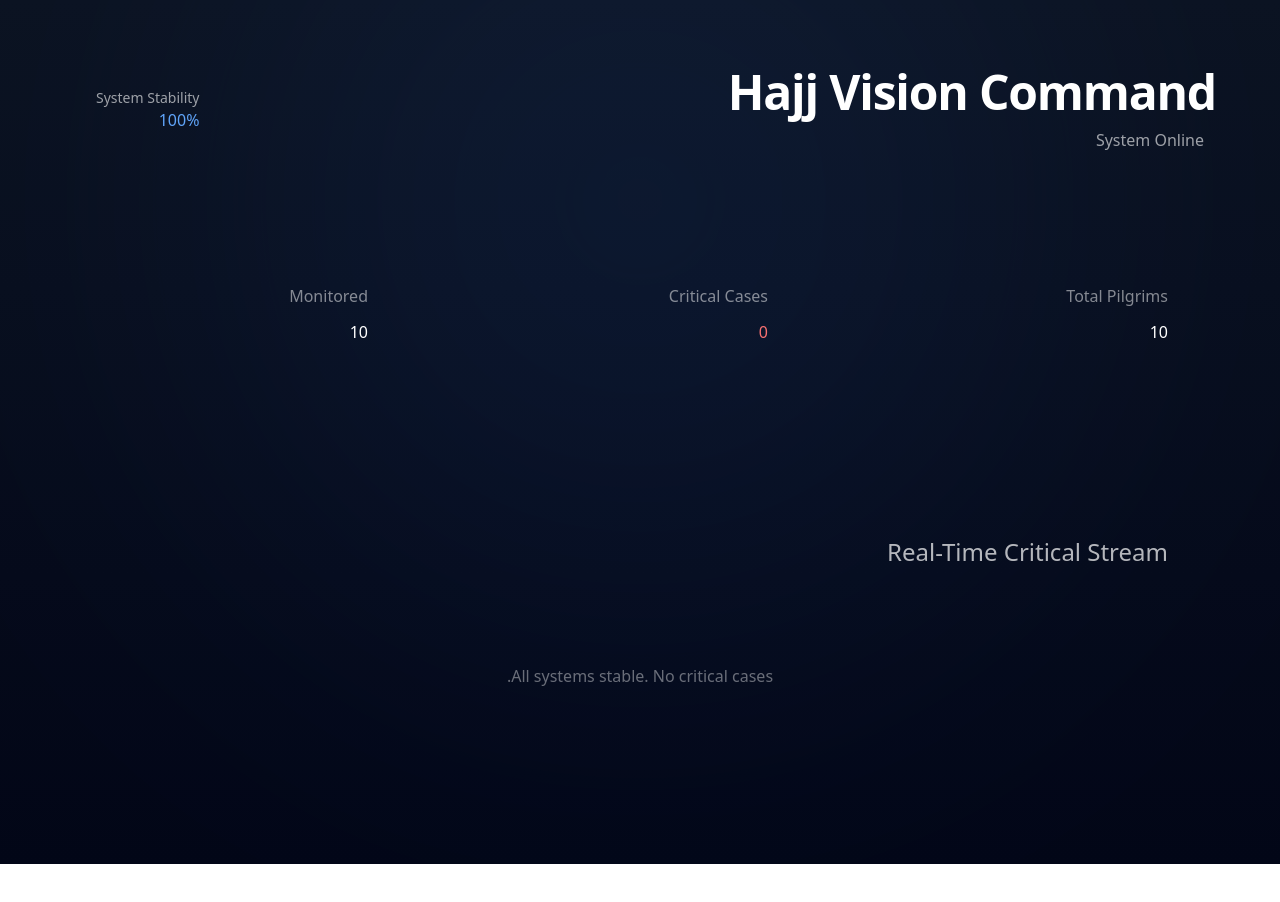
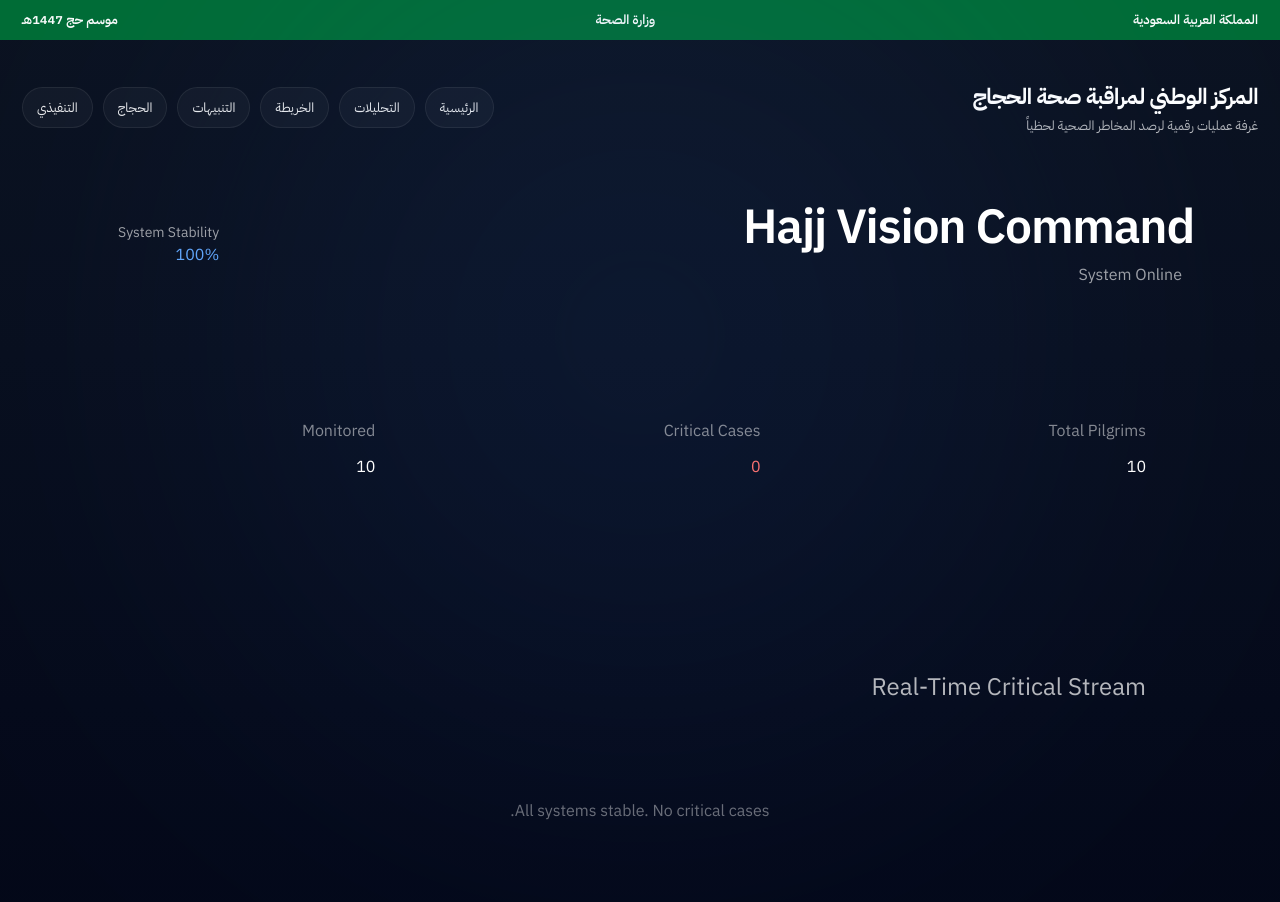
Before and after one commit to jkg9rmd8td-blip/hajj-health-monitoring, a Next.js app: page / in a window 1280 px wide. Shown: the top 902 px of the page. Before the commit the page ends 864 px from the top, so only its background shows below. Built offline with nearby package versions, Linux system fonts and the light colour scheme.

Commit message:
Update layout.js

```diff
--- a/app/layout.js
+++ b/app/layout.js
@@ -1,13 +1,49 @@
 import "./globals.css"
+import Link from "next/link"
+
 export const metadata = {
-  title: "منصة رصد الصحة في الحج",
-  description: "منصة تنفيذية بتصميم فخم مستوحى من Apple VisionOS"
-};
+  title: "المركز الوطني لمراقبة صحة الحجاج",
+  description: "منصة رسمية لرصد وتحليل المؤشرات الصحية لضيوف الرحمن لحظياً",
+}
 
 export default function RootLayout({ children }) {
   return (
     <html lang="ar" dir="rtl">
-      <body>{children}</body>
+      <head>
+        <link
+          href="https://fonts.googleapis.com/css2?family=IBM+Plex+Sans+Arabic:wght@400;600;700;800&display=swap"
+          rel="stylesheet"
+        />
+      </head>
+      <body>
+        <div className="officialTopbar">
+          <div className="topbarRow">
+            <span>المملكة العربية السعودية</span>
+            <span>وزارة الصحة</span>
+            <span>موسم حج 1447هـ</span>
+          </div>
+        </div>
+
+        <div className="shell">
+          <div className="navbar">
+            <div className="brand">
+              <div className="brandTitle">المركز الوطني لمراقبة صحة الحجاج</div>
+              <div className="brandSub">غرفة عمليات رقمية لرصد المخاطر الصحية لحظياً</div>
+            </div>
+
+            <nav className="navlinks">
+              <Link className="navlink" href="/">الرئيسية</Link>
+              <Link className="navlink" href="/analytics">التحليلات</Link>
+              <Link className="navlink" href="/map">الخريطة</Link>
+              <Link className="navlink" href="/alerts">التنبيهات</Link>
+              <Link className="navlink" href="/pilgrims">الحجاج</Link>
+              <Link className="navlink" href="/executive">التنفيذي</Link>
+            </nav>
+          </div>
+
+          {children}
+        </div>
+      </body>
     </html>
-  );
+  )
 }
```
